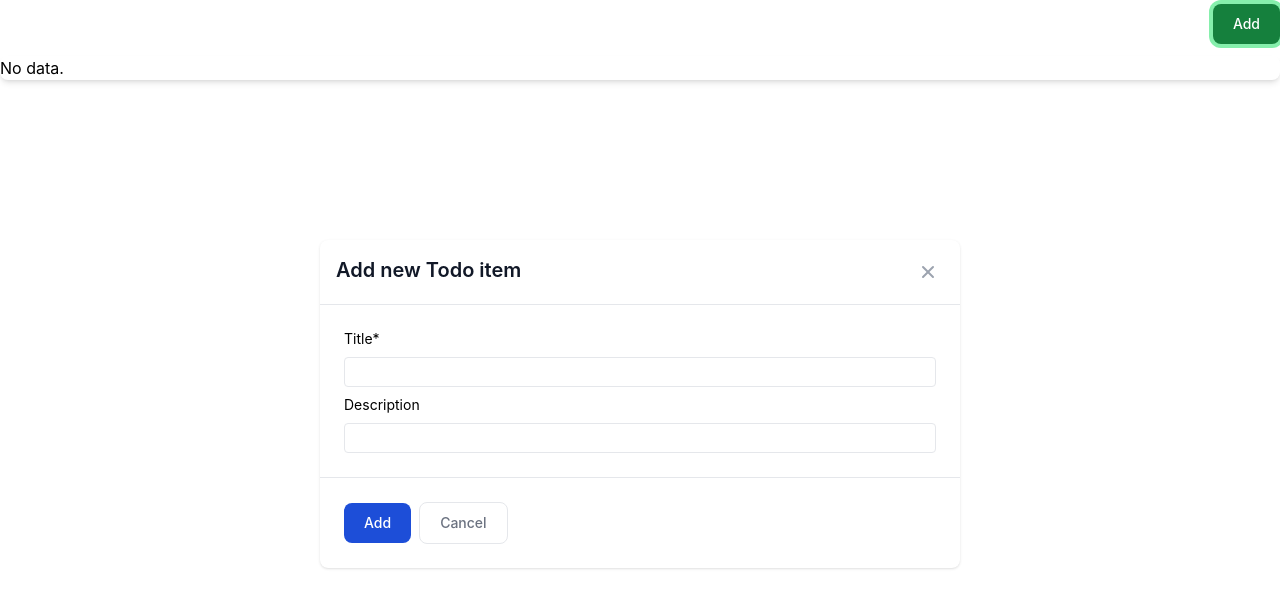
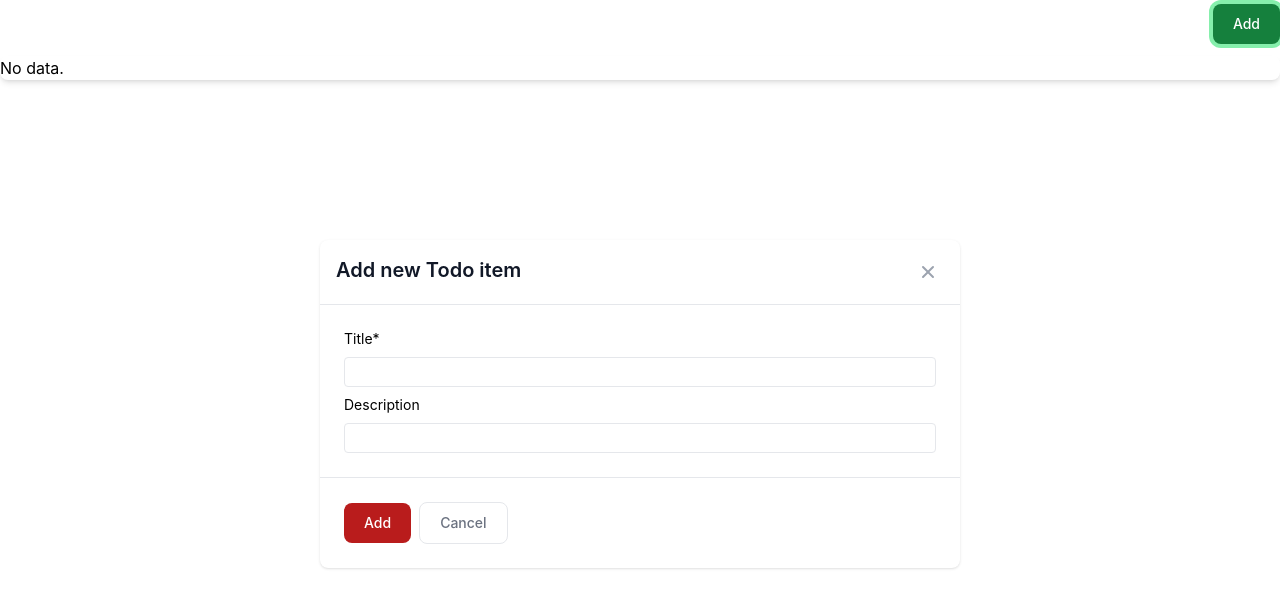
Before and after one commit to Guilospanck/todo-app-with-next-and-graphql, a Next.js app in the folder frontend/: page /home in a window 1280 px wide. Both pictures are taken after a click on the button "Add". Shown: the top 608 px of the page. Built offline with nearby package versions, Linux system fonts and the light colour scheme; no server answers.

Commit message:
Differentiate Modal component from `Add note` and `Delete note`

```diff
--- a/frontend/components/modal/index.module.css
+++ b/frontend/components/modal/index.module.css
@@ -0,0 +1,7 @@
+.add_note_confirm_btn {
+  @apply text-white bg-blue-700 hover:bg-blue-800 focus:ring-4 focus:outline-none focus:ring-blue-300 font-medium rounded-lg text-sm px-5 py-2.5 text-center dark:bg-blue-600 dark:hover:bg-blue-700 dark:focus:ring-blue-800
+}
+
+.delete_note_confirm_btn {
+  @apply text-white bg-red-700 hover:bg-red-800 focus:ring-4 focus:outline-none focus:ring-red-300 font-medium rounded-lg text-sm px-5 py-2.5 text-center dark:bg-red-600 dark:hover:bg-red-700 dark:focus:ring-red-800
+}
--- a/frontend/components/modal/index.tsx
+++ b/frontend/components/modal/index.tsx
@@ -1,11 +1,18 @@
+import styles from './index.module.css'
 
-type ModalProps = {
-  onCancelClick: (e: React.MouseEvent<HTMLButtonElement, MouseEvent>) => void,
-  onConfirmClick: (e: React.MouseEvent<HTMLButtonElement, MouseEvent>) => void,
+export enum ModalType {
+  ADD_NOTE_MODAL,
+  DELETE_NODE_MODAL
+}
+
+export type ModalProps = {
+  onCancelClick: (e: React.MouseEvent<HTMLButtonElement, MouseEvent>, modalType: ModalType) => void,
+  onConfirmClick: (e: React.MouseEvent<HTMLButtonElement, MouseEvent>, modalType: ModalType) => void,
   title: string,
   body: any,
   confirmTitle: string,
-  cancelTitle: string
+  cancelTitle: string,
+  modalType: ModalType
 }
 
 const Modal = (props: ModalProps) => {
@@ -21,7 +28,7 @@ const Modal = (props: ModalProps) => {
             <h3 className="text-xl font-semibold text-gray-900 dark:text-white">
               {props.title}
             </h3>
-            <button type="button" className="text-gray-400 bg-transparent hover:bg-gray-200 hover:text-gray-900 rounded-lg text-sm p-1.5 ml-auto inline-flex items-center dark:hover:bg-gray-600 dark:hover:text-white" data-modal-toggle="defaultModal">
+            <button onClick={(e) => props.onCancelClick(e, props.modalType)} type="button" className="text-gray-400 bg-transparent hover:bg-gray-200 hover:text-gray-900 rounded-lg text-sm p-1.5 ml-auto inline-flex items-center dark:hover:bg-gray-600 dark:hover:text-white" data-modal-toggle="defaultModal">
               <svg aria-hidden="false" className="w-5 h-5" fill="currentColor" viewBox="0 0 20 20" xmlns="http://www.w3.org/2000/svg"><path fillRule="evenodd" d="M4.293 4.293a1 1 0 011.414 0L10 8.586l4.293-4.293a1 1 0 111.414 1.414L11.414 10l4.293 4.293a1 1 0 01-1.414 1.414L10 11.414l-4.293 4.293a1 1 0 01-1.414-1.414L8.586 10 4.293 5.707a1 1 0 010-1.414z" clipRule="evenodd"></path></svg>
               <span className="sr-only">Close modal</span>
             </button>
@@ -34,8 +41,8 @@ const Modal = (props: ModalProps) => {
 
           {/* Footer */}
           <div className="flex items-center p-6 space-x-2 rounded-b border-t border-gray-200 dark:border-gray-600">
-            <button onClick={(e) => props.onConfirmClick(e)} type="button" className="text-white bg-blue-700 hover:bg-blue-800 focus:ring-4 focus:outline-none focus:ring-blue-300 font-medium rounded-lg text-sm px-5 py-2.5 text-center dark:bg-blue-600 dark:hover:bg-blue-700 dark:focus:ring-blue-800">{props.confirmTitle}</button>
-            <button onClick={(e) => props.onCancelClick(e)} type="button" className="text-gray-500 bg-white hover:bg-gray-100 focus:ring-4 focus:outline-none focus:ring-blue-300 rounded-lg border border-gray-200 text-sm font-medium px-5 py-2.5 hover:text-gray-900 focus:z-10 dark:bg-gray-700 dark:text-gray-300 dark:border-gray-500 dark:hover:text-white dark:hover:bg-gray-600 dark:focus:ring-gray-600">{props.cancelTitle}</button>
+            <button onClick={(e) => props.onConfirmClick(e, props.modalType)} type="button" className={props.modalType === ModalType.ADD_NOTE_MODAL ? styles.add_note_confirm_btn : styles.delete_note_confirm_btn}>{props.confirmTitle}</button>
+            <button onClick={(e) => props.onCancelClick(e, props.modalType)} type="button" className="text-gray-500 bg-white hover:bg-gray-100 focus:ring-4 focus:outline-none focus:ring-blue-300 rounded-lg border border-gray-200 text-sm font-medium px-5 py-2.5 hover:text-gray-900 focus:z-10 dark:bg-gray-700 dark:text-gray-300 dark:border-gray-500 dark:hover:text-white dark:hover:bg-gray-600 dark:focus:ring-gray-600">{props.cancelTitle}</button>
           </div>
         </div>
       </div>
```
